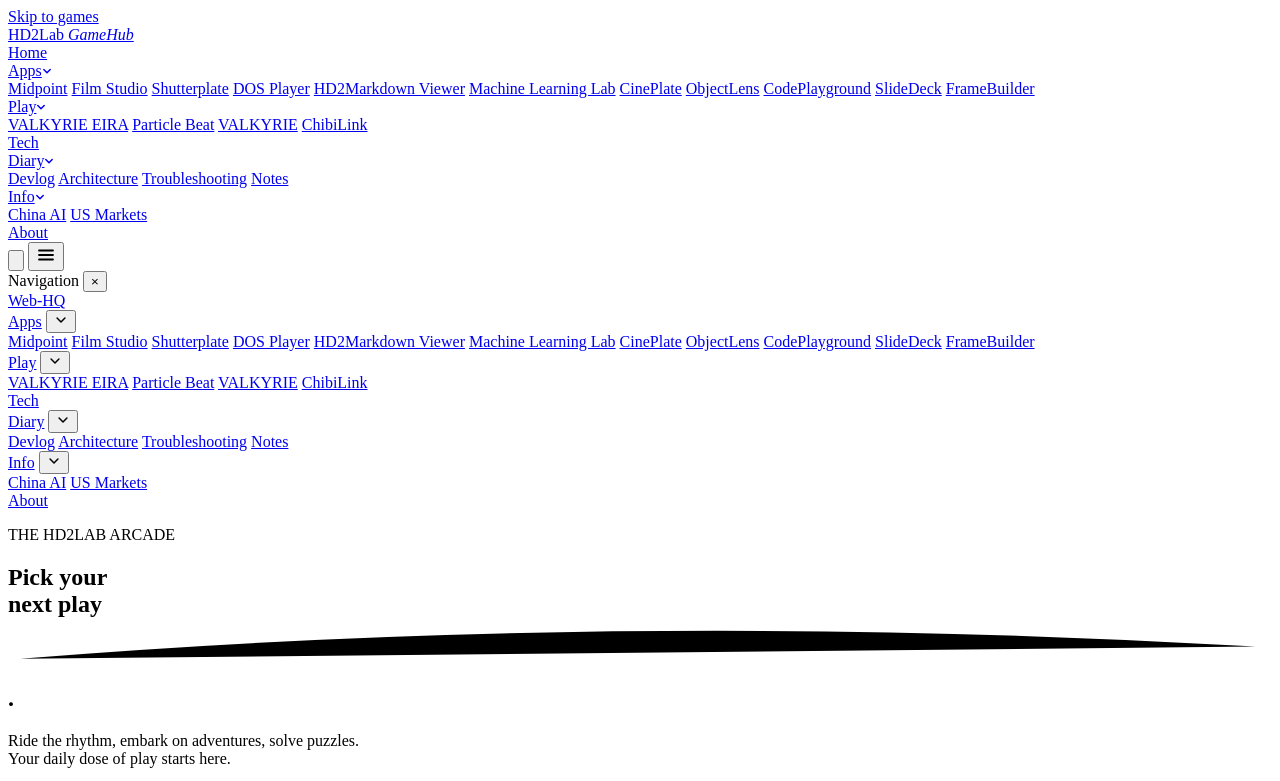
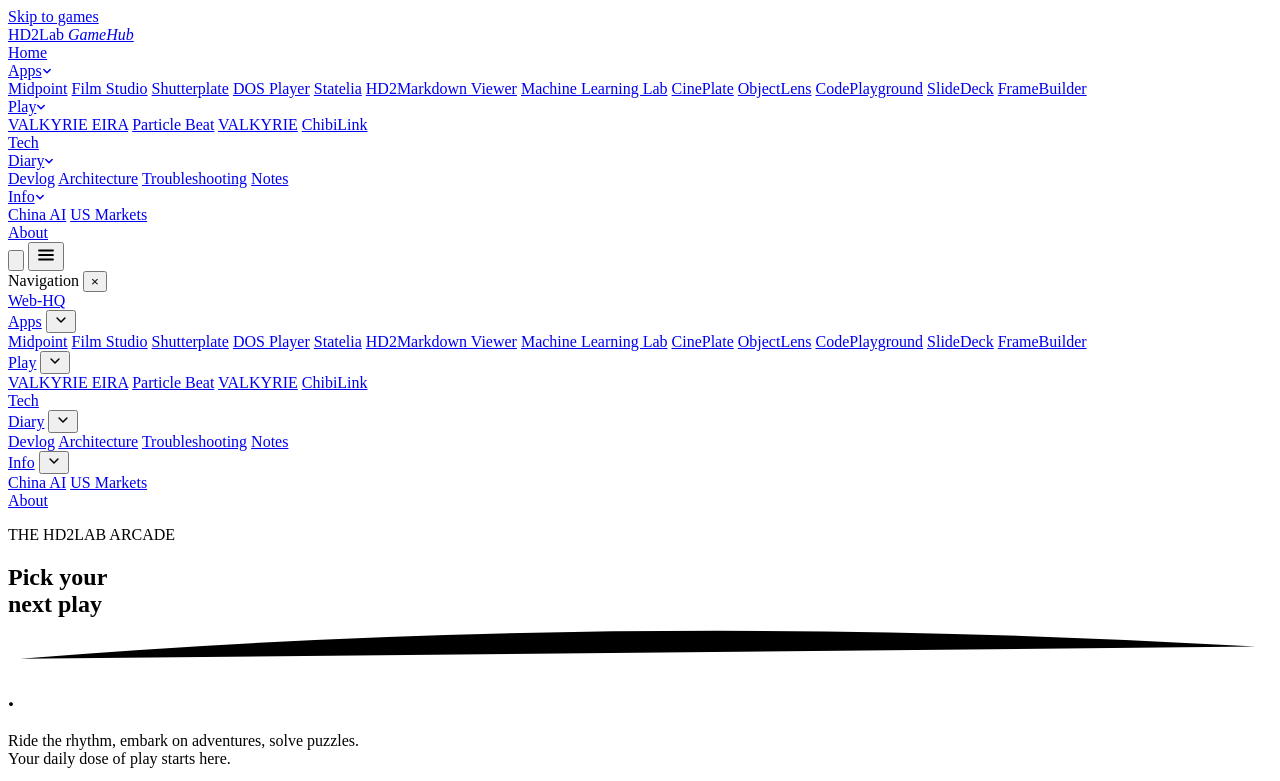
Before and after one commit to HyangDan2/GameHub, a website with bundled scripts: page index.html in a window 1280 px wide. Shown: the top 781 px of the page. Built offline with nearby package versions, Linux system fonts and the light colour scheme.

Commit message:
feat(nav): Statelia in the Apps menu and the shared catalog sync
Adds Statelia to the static Apps fallback (desktop dropdown and mobile drawer)
and loads nav-catalog.js so both menus follow ApplicationHub/data/apps.json and
data/games.json. The menu test now expects the 12 published apps.

```diff
--- a/index.html
+++ b/index.html
@@ -29,6 +29,7 @@
   <link rel="stylesheet" href="./css/style.css?v=20261124-switch">
   <script>(function(){try{if(localStorage.getItem('hd2-theme')==='dark'){document.documentElement.dataset.theme='dark';var m=document.getElementById('theme-color');if(m)m.setAttribute('content','#0B1020');}}catch(e){}})();</script>
   <script type="module" src="./js/app.js"></script>
+  <script src="https://hyangdan2.github.io/nav-catalog.js?v=20261128" defer></script>
   <script data-goatcounter="https://hd2lab.goatcounter.com/count"
           async src="//gc.zgo.at/count.js"></script>
 </head>
@@ -50,6 +51,7 @@
             <a class="nav-dropdown-link" href="https://hyangdan2.github.io/AGPilot0007/">Film Studio</a>
             <a class="nav-dropdown-link" href="https://hyangdan2.github.io/PKPilot0003/">Shutterplate</a>
             <a class="nav-dropdown-link" href="https://hyangdan2.github.io/PKPilot0006/">DOS Player</a>
+            <a class="nav-dropdown-link" href="https://hyangdan2.github.io/PKPilot0018/">Statelia</a>
             <a class="nav-dropdown-link" href="https://hyangdan2.github.io/PKPilot0008/">HD2Markdown Viewer</a>
             <a class="nav-dropdown-link" href="https://hyangdan2.github.io/EDPilot0001/">Machine Learning Lab</a>
             <a class="nav-dropdown-link" href="https://hyangdan2.github.io/PKPilot0011/">CinePlate</a>
@@ -115,6 +117,7 @@
           <a class="drawer-subitem" href="https://hyangdan2.github.io/AGPilot0007/">Film Studio</a>
           <a class="drawer-subitem" href="https://hyangdan2.github.io/PKPilot0003/">Shutterplate</a>
           <a class="drawer-subitem" href="https://hyangdan2.github.io/PKPilot0006/">DOS Player</a>
+          <a class="drawer-subitem" href="https://hyangdan2.github.io/PKPilot0018/">Statelia</a>
           <a class="drawer-subitem" href="https://hyangdan2.github.io/PKPilot0008/">HD2Markdown Viewer</a>
           <a class="drawer-subitem" href="https://hyangdan2.github.io/EDPilot0001/">Machine Learning Lab</a>
           <a class="drawer-subitem" href="https://hyangdan2.github.io/PKPilot0011/">CinePlate</a>
```
Also changed, not shown: tests/browser/hub.spec.js (+3 -2 lines).
